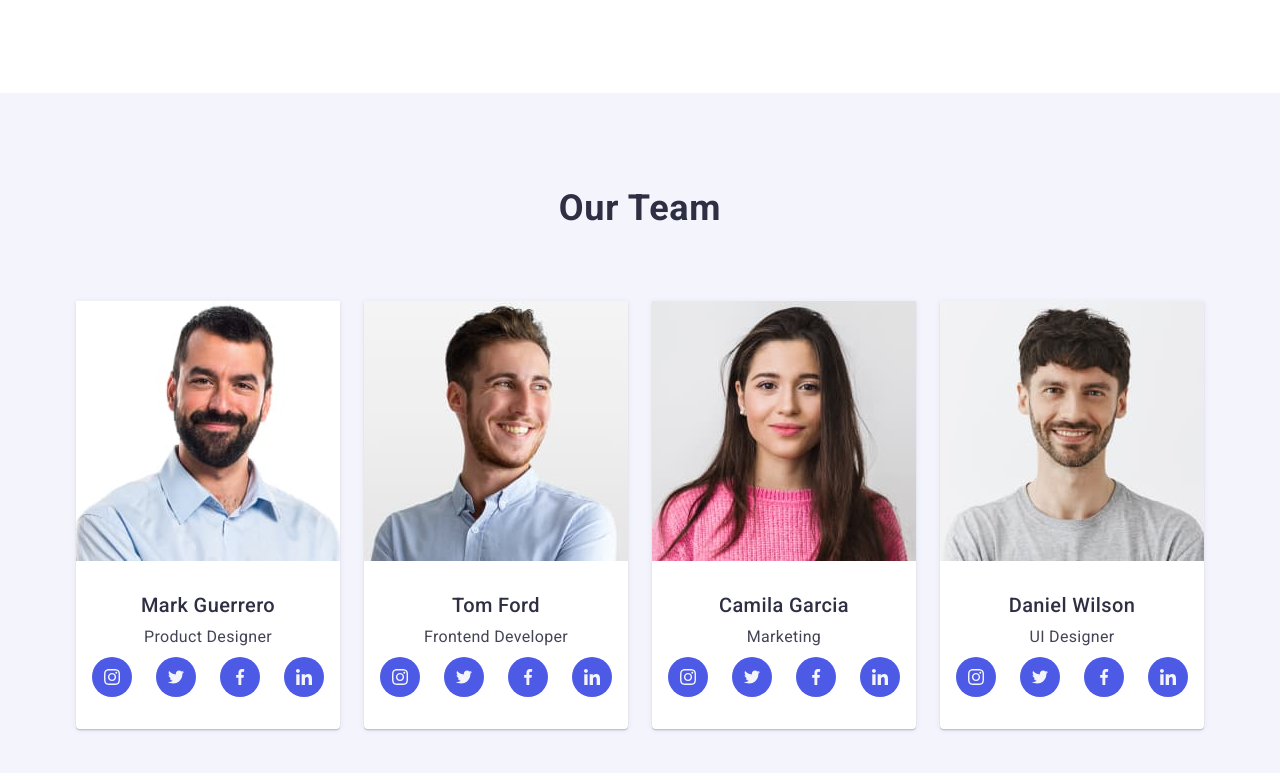
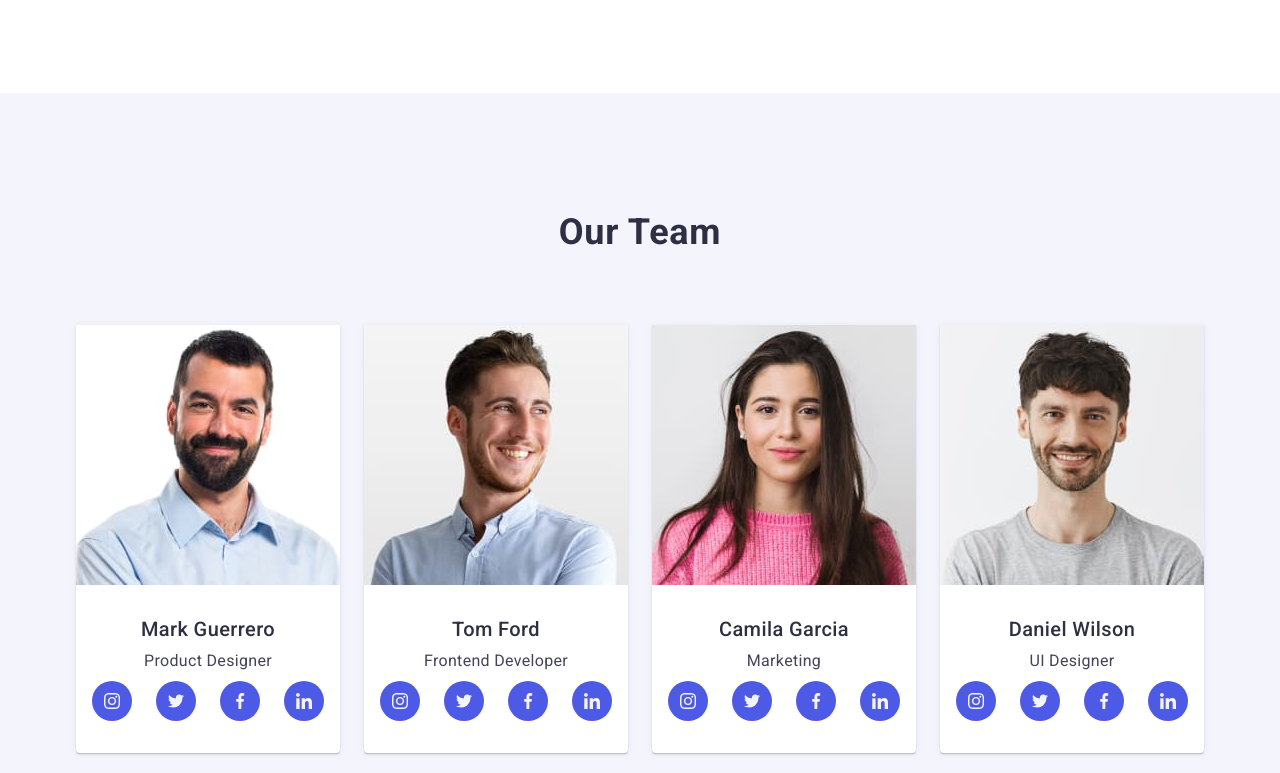
Before and after one commit to SergeyPanchenko72/goit-homework-06, a plain HTML site: page index.html in a window 1280 px wide. Shown: the part 1007-1780 px from the top of the page. Drawn offline with nearby package versions, Linux system fonts and the light colour scheme.

Commit message:
Update styles.css

```diff
--- a/css/styles.css
+++ b/css/styles.css
@@ -1117,6 +1117,10 @@ button {
   /* ================/FEATURE DESKTOP================== */
 
   /* ===============OUR TEAM DESKTOP=================== */
+  .team {
+    padding-top: 120px;
+    padding-bottom: 120px;
+  }
   .team-list {
     gap: 24px;
   }
```
